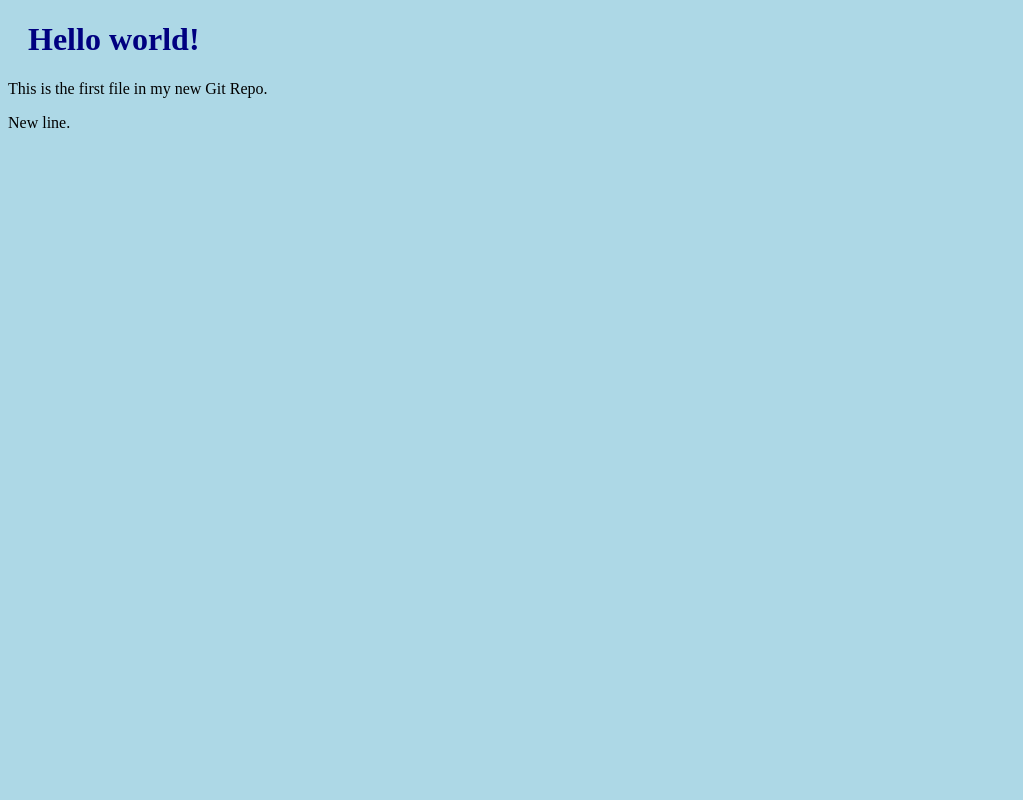
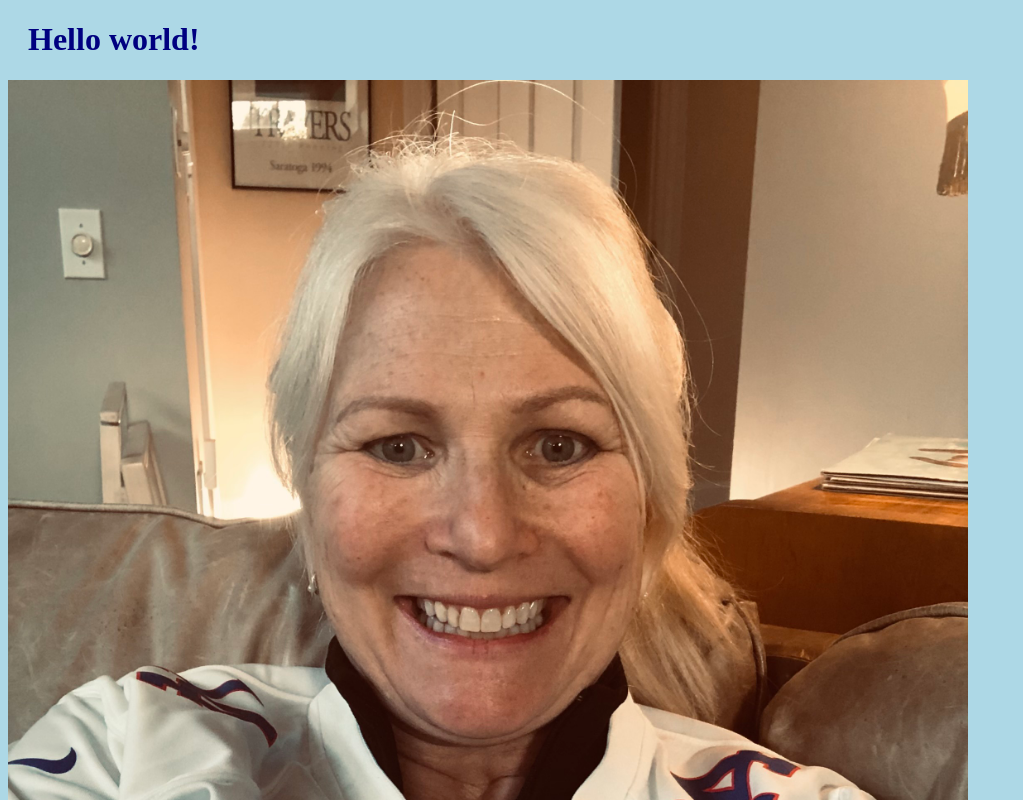
Before and after one commit to greuter77/reuterSSH, a plain HTML site: page index.html in a window 1280 px wide. Shown: the top 800 px of the page, without its empty margins (0-1023 px from the left). Drawn offline with Linux system fonts and the light colour scheme.

Commit message:
added picture

```diff
--- a/index.html
+++ b/index.html
@@ -7,6 +7,8 @@
 <body>
 
 <h1>Hello world!</h1>
+<div><img src="HelloWorldimage.jpg" alt="Hello World from Space"
+style="width:100%;max-width:960px"></div>
 <p>This is the first file in my new Git Repo.</p>
 <p>New line.</p>
 
```
Also changed, not shown: helloWorldimage.jpg (added).
